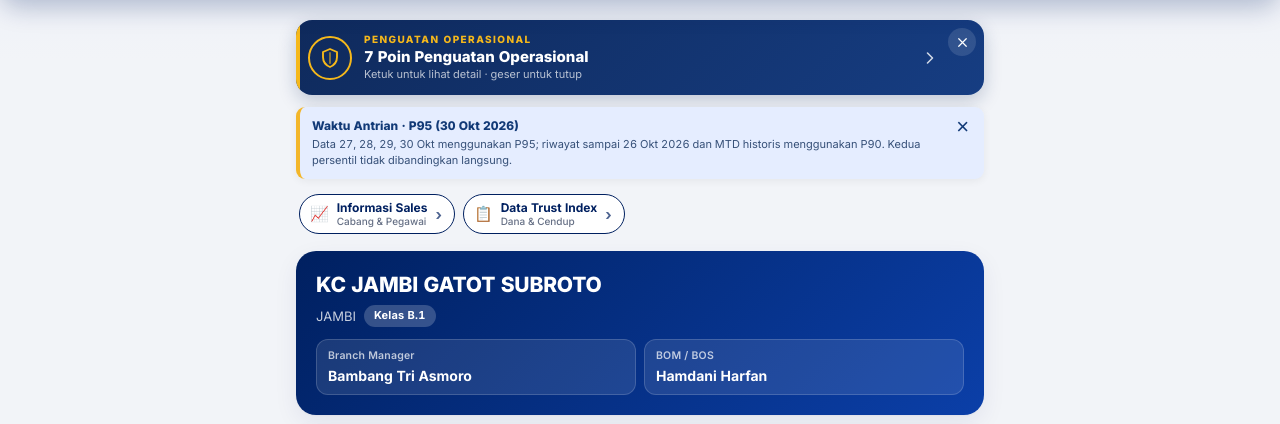
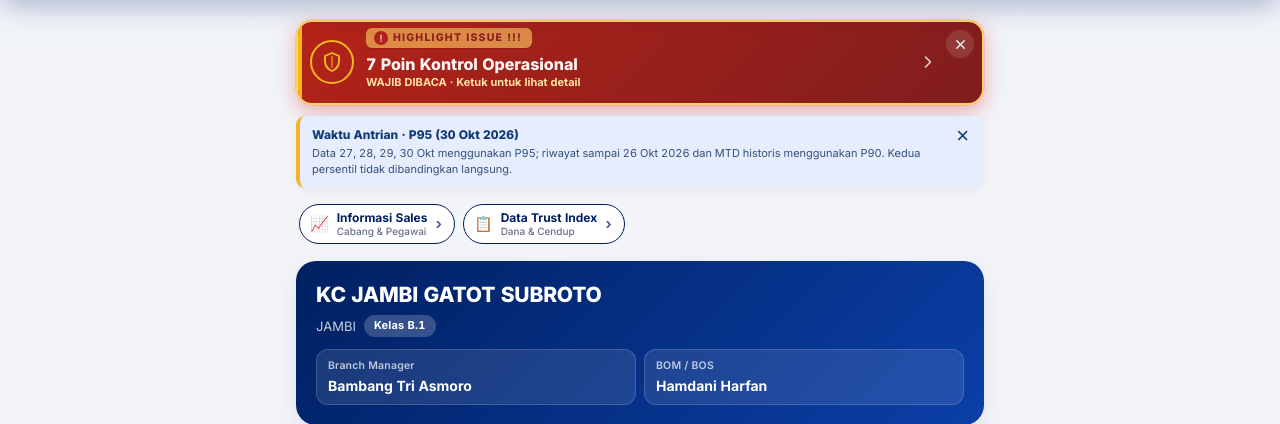
Before and after one commit to ZexVroN/Dashboard-KITO, a PHP site: page / in a window 1280 px wide. Shown: the part 201-625 px from the top of the page. Run offline with PHP 8.4, Linux system fonts and the light colour scheme.

Commit message:
highlig issue

```diff
--- a/assets/css/penguatan.css
+++ b/assets/css/penguatan.css
@@ -1,18 +1,23 @@
-/* Notifikasi & detail "7 Poin Penguatan Operasional" (penguatan.js) */
+/* Notifikasi Highlight Issue & detail kontrol operasional (penguatan.js) */
 :root{--pgn-navy:#0f2a5c;--pgn-gold:#f5b81b;--pgn-krem:#fff6dc;--pgn-krem-bd:#f3d98a}
 
 /* ----- kartu notifikasi di halaman Cabang ----- */
-.pgn-notif{position:relative;display:flex;align-items:center;gap:12px;margin:0 0 12px;padding:12px 44px 12px 12px;border-radius:16px;
-  background:linear-gradient(135deg,#0f2a5c 0%,#163d82 100%);color:#fff;cursor:pointer;touch-action:pan-y;user-select:none;-webkit-user-select:none;
-  box-shadow:0 6px 18px rgba(15,42,92,.22);overflow:hidden;will-change:transform}
+.pgn-notif{position:relative;display:flex;align-items:center;gap:12px;margin:0 0 12px;padding:12px 44px 12px 12px;border:2px solid #ffd166;border-radius:16px;
+  background:linear-gradient(135deg,#b42318 0%,#7f1d1d 100%);color:#fff;cursor:pointer;touch-action:pan-y;user-select:none;-webkit-user-select:none;
+  box-shadow:0 6px 20px rgba(180,35,24,.35);overflow:hidden;will-change:transform;animation:pgn-alert-glow 1.4s ease-in-out infinite}
+@keyframes pgn-alert-glow{0%,100%{box-shadow:0 6px 20px rgba(220,38,38,.35),0 0 0 0 rgba(239,68,68,.6)}50%{box-shadow:0 6px 24px rgba(220,38,38,.6),0 0 0 6px rgba(239,68,68,0)}}
 .pgn-notif::after{content:"";position:absolute;inset:0 auto 0 0;width:4px;background:var(--pgn-gold)}
 .pgn-notif:focus-visible{outline:3px solid var(--pgn-gold);outline-offset:2px}
 .pgn-n-ik{flex:none;display:flex;align-items:center;justify-content:center;width:44px;height:44px;border-radius:50%;border:2px solid var(--pgn-gold);color:var(--pgn-gold)}
 .pgn-n-ik svg{width:24px;height:24px}
 .pgn-n-tx{flex:1;min-width:0;display:flex;flex-direction:column;gap:1px}
-.pgn-n-tx small{font-size:10px;font-weight:800;letter-spacing:1.4px;text-transform:uppercase;color:var(--pgn-gold)}
-.pgn-n-tx b{font-size:15px;font-weight:800;line-height:1.25}
-.pgn-n-tx em{font-style:normal;font-size:11px;color:rgba(255,255,255,.7)}
+.pgn-n-tx small{align-self:flex-start;display:inline-flex;align-items:center;gap:5px;margin:-6px 0 5px;padding:3px 10px 3px 8px;border-radius:6px;background:#ffd166;box-shadow:0 1px 0 rgba(0,0,0,.18);
+  font-size:10.5px;font-weight:900;line-height:1.2;letter-spacing:1.2px;text-transform:uppercase;white-space:nowrap;color:#7f1d1d;animation:pgn-alert-blink 1s steps(2,start) infinite}
+.pgn-n-tx small::before{content:"!";display:flex;align-items:center;justify-content:center;width:14px;height:14px;border-radius:50%;background:#b42318;color:#fff;font-size:10px;letter-spacing:0}
+.pgn-n-tx b{font-size:16px;font-weight:900;line-height:1.25;animation:pgn-alert-blink-tx 1s ease-in-out infinite}
+.pgn-n-tx em{font-style:normal;font-size:11px;font-weight:700;color:#ffe3a3}
+@keyframes pgn-alert-blink{50%{opacity:.2}}
+@keyframes pgn-alert-blink-tx{50%{opacity:.45}}
 .pgn-n-go{flex:none;width:20px;height:20px;color:rgba(255,255,255,.8)}
 .pgn-n-go svg{width:20px;height:20px}
 .pgn-n-x{position:absolute;top:8px;right:8px;width:28px;height:28px;display:flex;align-items:center;justify-content:center;border:0;border-radius:50%;background:rgba(255,255,255,.12);color:#fff;cursor:pointer;padding:0}
@@ -76,7 +81,7 @@ html.pgn-kunci,html.pgn-kunci body{overflow:hidden}
 [data-theme="dark"] .pgn-k-tanda{background:#3a3018;border-color:#6b5520;color:#ffe9b0}
 [data-theme="dark"] .pgn-k-ik{background:#0a1d44}
 
-@media (prefers-reduced-motion:reduce){.pgn-latar,.pgn-panel,.pgn-notif{transition:none!important}}
+@media (prefers-reduced-motion:reduce){.pgn-latar,.pgn-panel,.pgn-notif{transition:none!important}.pgn-notif,.pgn-n-tx small,.pgn-n-tx b{animation:none}}
 @media print{.pgn-notif{display:none}}
 /* info "Waktu Antrian · P95" juga bisa digeser untuk ditutup */
 #kito-pctl-top{touch-action:pan-y;user-select:none;-webkit-user-select:none;will-change:transform}
--- a/assets/js/penguatan.js
+++ b/assets/js/penguatan.js
@@ -1,4 +1,4 @@
-/* Notifikasi "7 Poin Penguatan Operasional" di halaman Cabang.
+/* Notifikasi "Highlight Issue" di halaman Cabang.
    - Kartu notifikasi di paling atas halaman Cabang: ketuk = buka detail, geser kiri/kanan atau tombol × = tutup.
    - Notifikasi yang ditutup tidak tampil lagi hari itu (muncul kembali besok, atau bila isi POIN diganti VERSI).
    - Detail: panel layar penuh berisi judul besar (ikon perisai) dan 7 kartu poin.
@@ -7,18 +7,18 @@
 if(typeof URUTAN==='undefined'||typeof render!=='function')return;
 const app=document.getElementById('app');if(!app)return;
 
-const VERSI='2026-11-02';                 // ganti bila isi poin diperbarui -> notifikasi tampil lagi untuk semua
+const VERSI='2026-11-03-kontrol';                 // ganti bila isi poin diperbarui -> notifikasi tampil lagi untuk semua
 const KUNCI='kito-penguatan-tutup';
 
 /* ----- isi: teks **tebal** ditandai dengan dua bintang ----- */
 const JUDUL={
-  label:'Penguatan Operasional',
+  label:'Kontrol Operasional',
   intro:'Sebagai upaya untuk peningkatan kewaspadaan atas **risiko operasional dan layanan cabang**, berikut adalah poin – poin yang perlu dilakukan.',
   ringkas:'poin peningkatan kewaspadaan risiko operasional & layanan cabang',
 };
 /* jenis: 'inisiatif' = Inisiatif Penjagaan (kartu biru muda); selain itu Arahan Operasional (kartu putih) */
 const KETERANGAN=[
-  {jenis:'inisiatif', judul:'Inisiatif Penjagaan', isi:'Penguatan kontrol dan sistem yang dijalankan'},
+  {jenis:'inisiatif', judul:'Inisiatif Penjagaan', isi:'Kontrol dan sistem yang dijalankan'},
   {jenis:'arahan',    judul:'Arahan Operasional',  isi:'Ketentuan yang wajib dipatuhi seluruh pegawai cabang'},
 ];
 const POIN=[
@@ -29,7 +29,7 @@ const POIN=[
    isi:'Pegawai cabang **tidak diperkenankan saling meminjamkan tablet** dalam kondisi tablet login.',
    tanda:'Berlaku saat tablet login'},
   {ik:'gembok', jenis:'inisiatif', kat:'Akses & Perangkat', judul:'Pembatasan Transaksi Pegawai',
-   isi:'Penguatan pengamanan sistem dengan **menutup akses reservasi dan transaksi pegawai di cabang sendiri**.',
+   isi:'Kontrol keamanan sistem dengan **menutup akses reservasi dan transaksi pegawai di cabang sendiri**.',
    tanda:'Penutupan akses reservasi & transaksi pegawai'},
   {ik:'timbangan', kat:'Pengendalian Kas', judul:'Kesesuaian Fisik Kas & Sistem',
    isi:'Teller wajib memastikan **fisik uang tunai sesuai dengan sistem** saat meninggalkan counter Teller dan pada akhir hari, sesuai dokumen Aktivitas Operasional Cabang.',
@@ -70,9 +70,9 @@ const tutupHariIni=()=>{try{localStorage.setItem(KUNCI,VERSI+'|'+hariIni());}cat
 /* ===== kartu notifikasi di halaman Cabang ===== */
 function kartuPenguatan(){
   if(ditutup())return '';
-  return `<div class="pgn-notif" id="pgn-notif" role="button" tabindex="0" aria-label="Buka 7 Poin Penguatan Operasional">
+  return `<div class="pgn-notif" id="pgn-notif" role="button" tabindex="0" aria-label="Buka Highlight Issue: 7 Poin Kontrol Operasional">
     <span class="pgn-n-ik">${IKON.perisai}</span>
-    <span class="pgn-n-tx"><small>${esc(JUDUL.label)}</small><b>${POIN.length} Poin Penguatan Operasional</b><em>Ketuk untuk lihat detail · geser untuk tutup</em></span>
+    <span class="pgn-n-tx"><small>HIGHLIGHT ISSUE !!!</small><b>${POIN.length} Poin Kontrol Operasional</b><em>WAJIB DIBACA · Ketuk untuk lihat detail</em></span>
     <span class="pgn-n-go">${IKON.panah}</span>
     <button type="button" class="pgn-n-x" data-pgn-tutup aria-label="Tutup notifikasi">${IKON.tutup}</button>
   </div>`;
@@ -132,9 +132,8 @@ function tutupDetail(){
 }
 document.addEventListener('keydown',e=>{if(e.key==='Escape'&&panel)tutupDetail();});
 
-/* ===== tutup notifikasi (geser / tombol ×) =====
-   Berlaku untuk notifikasi Penguatan Operasional dan info "Waktu Antrian · P95" (#kito-pctl-top dari index.html). */
-const GESER='#pgn-notif,#kito-pctl-top';
+/* ===== tutup notifikasi (geser info P95 / tombol × Highlight Issue) ===== */
+const GESER='#kito-pctl-top';
 function buangNotif(el,arah){
   if(!el||el.dataset.dibuang)return;
   el.dataset.dibuang='1';                         // klik yang menyusul gerakan geser diabaikan
--- a/index.html
+++ b/index.html
@@ -185,8 +185,8 @@
     <link rel="stylesheet" href="assets/css/asm.css?v=1" />
     <script src="assets/js/asm-data.js?v=20261102"></script>
     <script src="assets/js/asm.js?v=1"></script>
-    <link rel="stylesheet" href="assets/css/penguatan.css?v=4" />
-    <script src="assets/js/penguatan.js?v=6"></script>
+    <link rel="stylesheet" href="assets/css/penguatan.css?v=7" />
+    <script src="assets/js/penguatan.js?v=8"></script>
     <script src="assets/js/animasi.js?v=5"></script>
 
 <style>
```
